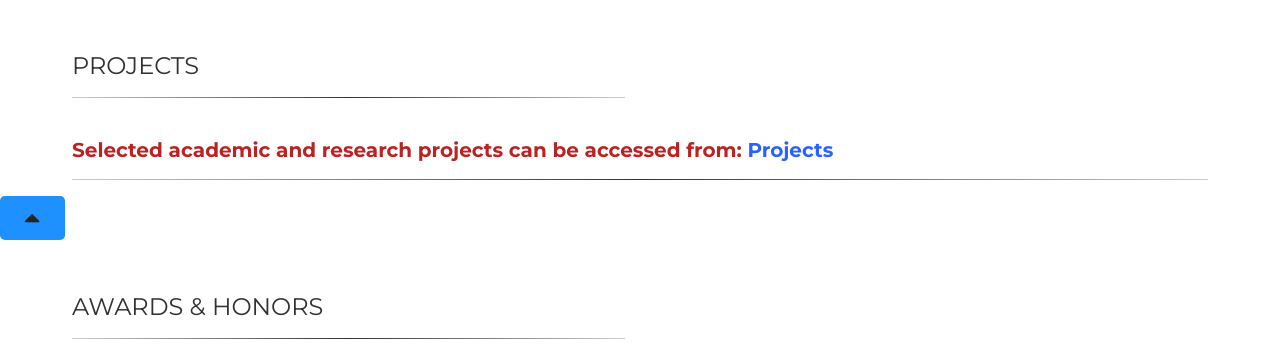
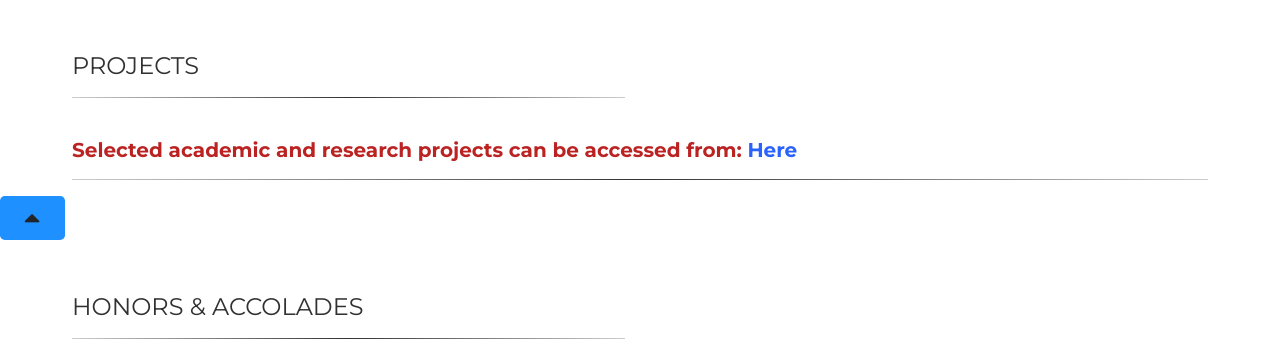
Before and after one commit to solayman-cs/solayman-cs.github.io, a plain HTML site: page index.html in a window 1280 px wide. Shown: the part 4600-4952 px from the top of the page. Drawn offline with nearby package versions, Linux system fonts and the light colour scheme; some packages are replaced by stand-ins of ours; no server answers; some icons are missing; a web font is replaced by a local one.

Commit message:
june-16-12

```diff
--- a/index.html
+++ b/index.html
@@ -715,7 +715,7 @@ Spectral Approach for Ultra-Long Sequence Modeling”, <strong>IEEE Transactions
                 </div>
 
 
-		<h3 style="font-weight:bolder;color:#BB2222"> Selected academic and research projects can be accessed from: <a href="https://solayman-cs.github.io/extra/projects.html" target="_blank" rel="noopener">Projects</a> </h3>
+		<h3 style="font-weight:bolder;color:#BB2222"> Selected academic and research projects can be accessed from: <a href="https://solayman-cs.github.io/extra/projects.html" target="_blank" rel="noopener">Here</a> </h3>
 		<hr>
 
 
@@ -730,7 +730,7 @@ Spectral Approach for Ultra-Long Sequence Modeling”, <strong>IEEE Transactions
             <div class="colorlib-narrow-content">
                 <div class="row">
                     <div class="col-md-6 col-md-offset-3 col-md-pull-3 animate-box" data-animate-effect="fadeInLeft">
-                        <h2>AWARDS &amp; HONORS</h2>
+                        <h2>HONORS &amp; ACCOLADES</h2>
                         <hr>
                     </div>
                 </div>
```
